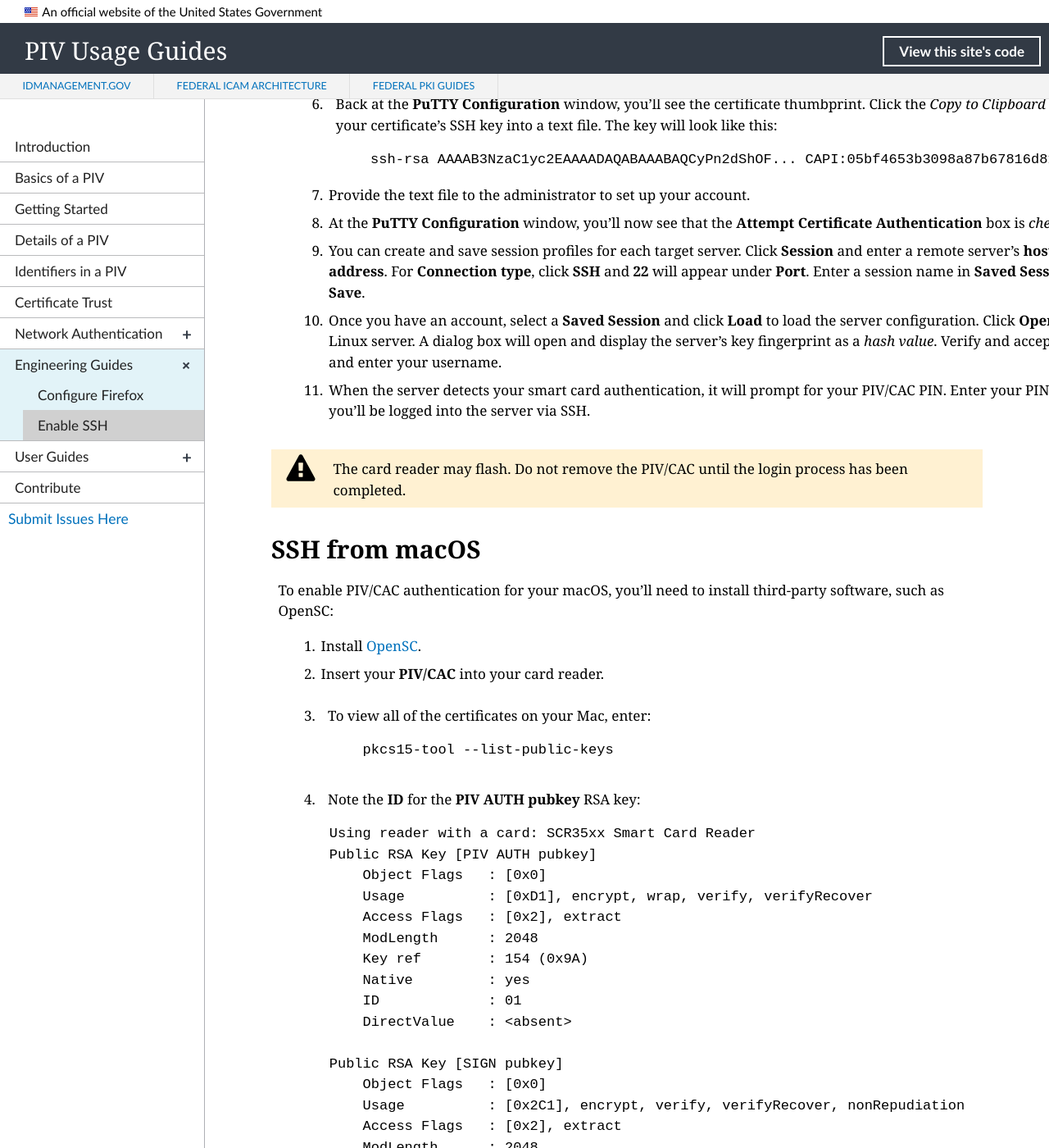
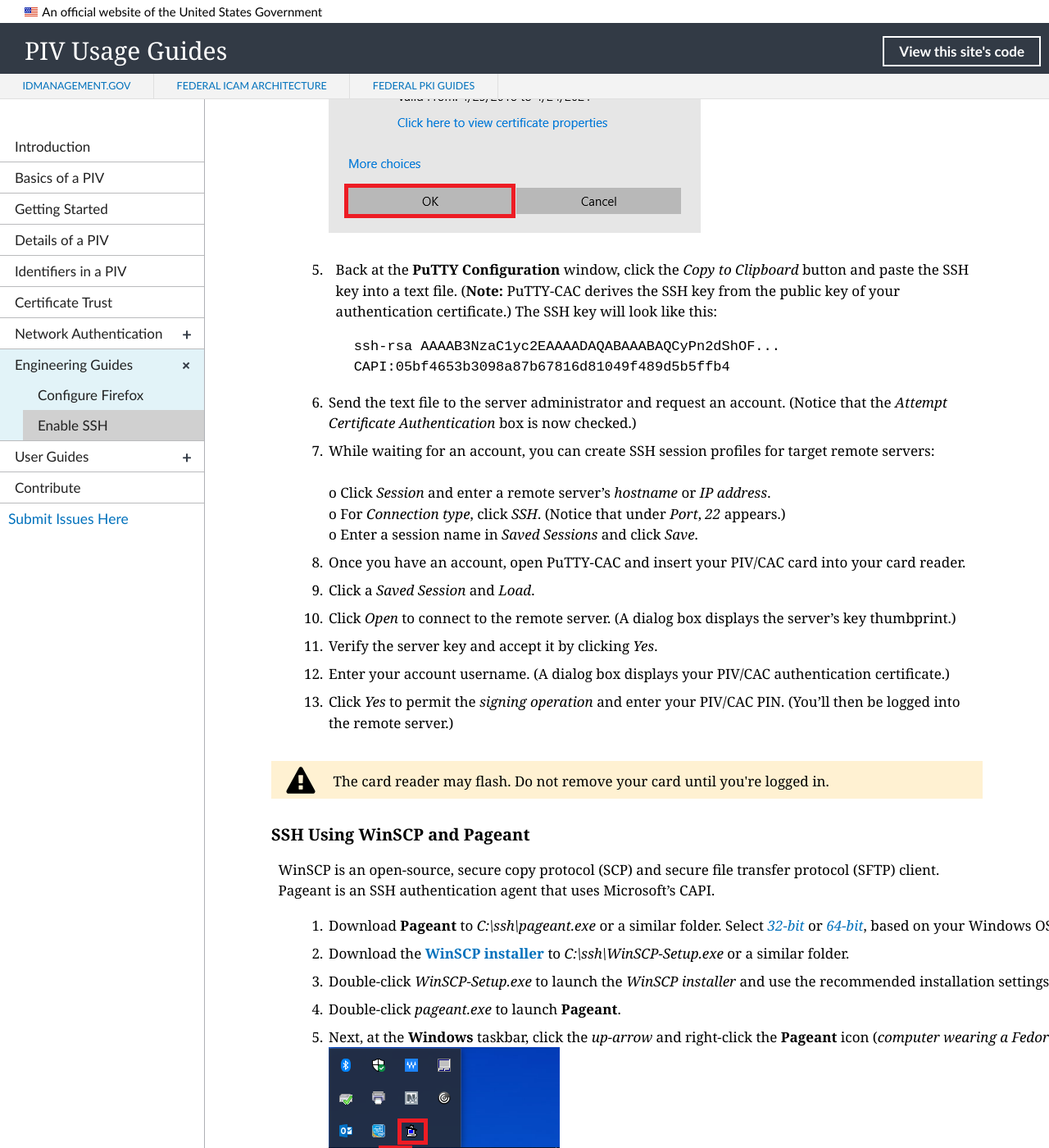
Before and after one commit to GSA/piv-guides, a Jekyll site: the page built from _engineering/02_ssh.md, in a window 1280 px wide and 1400 px high, scrolled down 2012 px. Shown: the whole window at 82% size. Built offline with Jekyll 4.4.1, drawn with Linux system fonts in a browser that asks for light colours; nearby versions of some CDN libraries; library files that are not in the unit come from our copies; some of the changed text lies outside the part shown.

Commit message:
Add files via upload

````diff
--- a/_engineering/02_ssh.md
+++ b/_engineering/02_ssh.md
@@ -5,56 +5,129 @@
 permalink: engineering/ssh/
 ---
 
-For network engineers, this guide will help you to authenticate with your PIV/CAC and SSH to a Linux server from your Windows or macOS computer.&nbsp;&nbsp;For server administrators, this guide will help you to configure a Linux server for remote access.
+For network engineers, this guide will help you authenticate with your PIV/CAC credential and use SSH to access a remote Linux server from a Windows or macOS computer. For server administrators, this guide will help you configure a Linux server for remote access.
 
-This guide uses open-source, smart-card software for Windows (PuTTY-CAC) and macOS (OpenSC). Commercial solutions are also available.
+This guide uses open-source options:
+* **Windows:** PuTTY-CAC (without Pageant) and WinSCP with Pageant
+* **macOS:**  OpenSC
 
-{% include alert-info.html content = "Your PIV/CAC contains an authentication certificate key pair (public and private) for smart card logon. Using a PIV/CAC key pair is very similar to using a self-signed key pair for SSH. The setup below is meant for PIV/CAC based authentication." %}
+Commercial solutions are also available.
+
+{% include alert-info.html content = "Your PIV/CAC credential contains an authentication certificate key pair (public and private) for smart-card logon. Using a PIV/CAC key pair is very similar to using a self-signed key pair for SSH. " %}
 
 {% include alert-info.html content = "Your Chief Information Security Officer must determine that security controls are in place and approve SSH scenarios. You should also review your agency's policies and use your physical or virtual jump servers to restrict users from using SSH directly from workstations." %}
 
-- [Windows](#ssh-from-windows)
-- [MacOS](#ssh-from-macos)
+- [SSH from Windows - Using PuTTY-CAC](#ssh-using-putty-cac)
+- [SSH from Windows - Using WinSCP and Pageant](#ssh-using-winscp-and-pageant)
+- [SSH from macOS](#ssh-from-macos)
 - [Configure a Linux Server](#configure-a-linux-server)
 
 ## SSH from Windows
 
-These steps use PuTTY-CAC v0.70u2, which supports Cryptographic API (CAPI) integration. Pageant software is not required.
+{% include alert-warning.html content = "Network administrator privileges are needed to use SSH for remote access." %}
 
-1. You'll need to download [**PuTTY-CAC**](https://www.github.com/NoMoreFood/putty-cac/releases){:target="_blank"} to **C:\ssh\putty.exe**, or a similar folder. Select the 32-bit or 64-bit executable, based on your Windows OS. You don't need the MSI Installers.
-1. Double-click on **putty.exe** to launch **PuTTY-CAC** and insert your **PIV/CAC** into your smart card reader.
-1. At the **PuTTY Configuration** window side-bar, go to **Connection &gt; SSH &gt; Certificate**. Click **Set CAPI Cert...**.
+### SSH Using PuTTY-CAC
+
+PuTTY-CAC is an open-source SSH client that uses Microsoft's CryptoAPI (CAPI). (Pageant isn't needed with PuTTY-CAC for this solution.)
+1. You'll need to download [**PuTTY-CAC v0.70u5**](https://www.github.com/NoMoreFood/putty-cac/releases){:target="_blank"} to _C:\ssh\putty.exe_ or a similar folder. Select either _32-bit_ or _64-bit_, based on your Windows OS. (Pageant and MSI Installers aren't needed.)
+2. Double-click on _putty.exe_ and insert your PIV/CAC card into your card reader.
+3. At the **PuTTY Configuration** window, go to _Category:_ &gt; _Connection_ &gt; _SSH_ &gt; _Certificate_. Click the _Set CAPI Cert..._ button and _OK_.
+<br><br>
 ![PuTTY Configuration Window]({{site.baseurl}}/img/ssh-putty-cac-1.png){:style="float:left"}
-1. At the **Windows Security** window, select your certificate.
-1. If you don't know which certificate to choose, view its properties. At the **Certificate Details** tab, click **Enhanced Key Usage**. Select the one whose _value_ is _Client Authentication_ or _Smart Card Logon_ and click **OK**.
-![PuTTY Certificate Display Details]({{site.baseurl}}/img/ssh-putty-cac-2.png){:style="float:left"}
-1. Back at the **PuTTY Configuration** window, you'll see the certificate thumbprint. Click the _Copy to Clipboard_ button and paste your certificate's SSH key into a text file. The key will look like this:
+<br><br>
+4. From the **Windows Security** list, select your PIV/CAC authentication certificate by clicking _OK_. If you don't see your certificate, click _More choices_. (For help with certificates, see [Understanding PIV Certificates](https://piv.idmanagement.gov/details/#understanding-piv-certificates){:target="_blank"}.)
+<br><br>
+![Add CAPI Cert - #2]({{site.baseurl}}/img/winSCP-5.PNG)
+<br>
+5. Back at the **PuTTY Configuration** window, click the _Copy to Clipboard_ button and paste the SSH key into a text file. (**Note:** PuTTY-CAC derives the SSH key from the public key of your authentication certificate.) The SSH key will look like this:
 
-    ```
-        ssh-rsa AAAAB3NzaC1yc2EAAAADAQABAAABAQCyPn2dShOF... CAPI:05bf4653b3098a87b67816d81049f489d5b5ffb4
-    ```
-1. Provide the text file to the administrator to set up your account.
-1. At the **PuTTY Configuration** window, you'll now see that the **Attempt Certificate Authentication** box is _checked_.
-1. You can create and save session profiles for each target server. Click **Session** and enter a remote server's **hostname** or **IP address**. For **Connection type**, click **SSH** and **22** will appear under **Port**. Enter a session name in **Saved Sessions** and click **Save**.
-1. Once you have an account, select a **Saved Session** and click **Load** to load the server configuration. Click **Open** to connect to the Linux server. A dialog box will open and display the server's key fingerprint as a _hash value_. Verify and accept the server key and enter your username.
-1. When the server detects your smart card authentication, it will prompt for your PIV/CAC PIN. Enter your PIN. Once it's validated, you'll be logged into the server via SSH.
+   ```
+      ssh-rsa AAAAB3NzaC1yc2EAAAADAQABAAABAQCyPn2dShOF...
+      CAPI:05bf4653b3098a87b67816d81049f489d5b5ffb4
+   ```
+6. Send the text file to the server administrator and request an account. (Notice that the _Attempt Certificate Authentication_ box is now checked.)<br>
+7. While waiting for an account, you can create SSH session profiles for target remote servers:<br><br>
+     o Click _Session_ and enter a remote server's _hostname_ or _IP address_.<br>
+     o For _Connection type_, click _SSH_. (Notice that under _Port_, _22_ appears.)<br>
+     o Enter a session name in _Saved Sessions_ and click _Save_.<br>
+8. Once you have an account, open PuTTY-CAC and insert your PIV/CAC card into your card reader.
+9. Click a _Saved Session_ and _Load_.
+10. Click _Open_ to connect to the remote server. (A dialog box displays the server's key thumbprint.)
+11. Verify the server key and accept it by clicking _Yes_.
+12. Enter your account username. (A dialog box displays your PIV/CAC authentication certificate.)
+13. Click _Yes_ to permit the _signing operation_ and enter your PIV/CAC PIN. (You'll then be logged into the remote server.)
 
-{% include alert-warning.html content = "The card reader may flash. Do not remove the PIV/CAC until the login process has been completed." %}
+{% include alert-warning.html content = "The card reader may flash. Do not remove your card until you're logged in." %}
+
+### SSH Using WinSCP and Pageant
+
+WinSCP is an open-source, secure copy protocol (SCP) and secure file transfer protocol (SFTP) client. Pageant is an SSH authentication agent that uses Microsoft's CAPI.
+
+1. Download **Pageant** to _C:\ssh\pageant.exe_ or a similar folder. Select [_32-bit_](https://github.com/NoMoreFood/putty-cac/blob/master/binaries/x86/pageant.exe){:target="_blank"} or [_64-bit_](https://github.com/NoMoreFood/putty-cac/blob/master/binaries/x64/pageant.exe){:target="_blank"}, based on your Windows OS.
+2. Download the [**WinSCP installer**](https://winscp.net/eng/download.php){:target="_blank"} to _C:\ssh\WinSCP-Setup.exe_ or a similar folder.
+3. Double-click _WinSCP-Setup.exe_ to launch the _WinSCP installer_ and use the recommended installation settings.
+4. Double-click _pageant.exe_ to launch **Pageant**.
+5. Next, at the **Windows** taskbar, click the _up-arrow_ and right-click the **Pageant** icon (_computer wearing a Fedora_).
+<br>
+![Accessing Pageant - #2]({{site.baseurl}}/img/winSCP-2.PNG)
+<br>
+6. A **Pageant** dialog box appears. Click _Cert Auth Prompting_.
+<br>
+![Enable Cert Auth Prompting]({{site.baseurl}}/img/winSCP-3.PNG)
+<br>
+7. Click _Add CAPI Cert_ to view eligible authentication certificates.
+<br>
+![Add CAPI Cert - #1]({{site.baseurl}}/img/winSCP-4.PNG)
+<br>
+8. From the **Windows Security** screen, select your PIV/CAC authentication certificate, and click _OK_. If you don't see your certificate, click _More choices_. (For help with certificates, see [Understanding PIV Certificates](https://piv.idmanagement.gov/details/#understanding-piv-certificates){:target="_blank"}.)
+<br>
+![Add CAPI Cert - #2]({{site.baseurl}}/img/winSCP-5.PNG){:style="width:48%;"}
+<br>
+9. Double-click the **Pageant** icon to confirm that your certificate appears on the _Pageant Key List_.
+10. The _Pageant Key List_ shows the certificate's SSH key attributes, such as type, size, thumbprint, etc. Click your certificate and the _Copy to Clipboard_ button. (**Note:** Pageant derives the SSH key from the public key of your authentication certificate.) Close the _Pageant Key List_.
+<br>
+![Add CAPI Cert - #3]({{site.baseurl}}/img/winSCP-6.PNG){:style="width:48%;"}
+<br>
+11. Paste the SSH key into a text file. It will look like this:
+     ```
+       ssh-rsa AAAAB3NzaC1yc2EAAAADAQABAAABAQCOpGPxNh... CAPI:268f09f34ca7544bd44e1e310d2144...
+       OID.0.9.2342.19200300.100.1.1=47999999999999 + CN=SAM JACKSON, OU=General Services Administration,
+       O=U.S. Government, C=US
+     ```
+12. Send the text file to the server administrator and request a new account.
+13. Once you have an account, go to the **WinSCP Login** window. Click _New Site_ and then the _Advanced_ button.
+<br><br>
+![WinSCP Configuration - #2]({{site.baseurl}}/img/winSCP-7.PNG){:style="width:63%;"}
+<br><br>
+15. At the **Advanced Site Settings** window, select _SSH_ &gt; _Authentication_. Click the checkbox for _Attempt Authentication using Pageant_ and then click _OK_. (WinSCP selects additional checkboxes by default.)
+<br><br>
+![WinSCP Configuration - #2]({{site.baseurl}}/img/winSCP-8.PNG){:style="width:63%;"}
+<br><br>
+16. Insert your PIV/CAC card into your card reader.
+17. Enter the remote server's host name and your username. Click _Login_.
+18. The **Warning** dialog box displays the server’s key thumbprint. Verify it and click _Yes_ to accept.
+19. At the **Certificate Usage Confirmation - Pageant** dialog box, click _Yes_ to confirm your authentication certificate.
+<br><br>
+![WinSCP Configuration - #2]({{site.baseurl}}/img/winSCP-10.PNG){:style="width:63%;"}
+<br><br>
+20. When prompted, enter your PIV/CAC PIN. You'll then be logged into the server.
+
+{% include alert-warning.html content = "The card reader may flash. Do not remove your card until you're logged in." %}
 
 ## SSH from macOS
 
-To enable PIV/CAC authentication for your macOS, you'll need to install third-party software, such as OpenSC:
+{% include alert-warning.html content = "Network administrator privileges are needed to use SSH for remote access." %}
+
+You can use OpenSC on your macOS computer to authenticate to a remote server with your PIV/CAC card.
 
 1. Install [OpenSC](https://www.github.com/OpenSC/OpenSC/wiki/Download-latest-OpenSC-stable-release){:target="_blank"}.
-1. Insert your **PIV/CAC** into your card reader.
-1. To view all of the certificates on your Mac, enter:
-
-   ```
-	    pkcs15-tool --list-public-keys
-   ```
-1. Note the **ID** for the **PIV AUTH pubkey** RSA key:
-
-   ```
+2. Insert your PIV/CAC into your card reader.
+3. To view the certificates on your Mac, enter:
+     ```
+	pkcs15-tool --list-public-keys
+     ```
+4. Make note of the _PIV AUTH pubkey_&nbsp;&nbsp;**ID** number.
+     ```
 	Using reader with a card: SCR35xx Smart Card Reader
 	Public RSA Key [PIV AUTH pubkey]
 		Object Flags   : [0x0]
@@ -63,54 +136,40 @@
 		ModLength      : 2048
 		Key ref        : 154 (0x9A)
 		Native         : yes
-		ID             : 01
+		ID             : 01 (EXAMPLE ONLY)
 		DirectValue    : <absent>
+     ```
+5. Use your _PIV AUTH pubkey_&nbsp;&nbsp;**ID** number to view your SSH key. Enter:
+     ```
+    pkcs15-tool --read-ssh-key 01
+     ```
+6. When prompted, enter your PIV/CAC PIN. The SSH key will look like this:
+     ```
+    ssh-rsa AAAAB3NzaC1yc2EAAAADAQABAAABAQCyPn2dShOFLBnMraiP2MnLU ....
+     ```
+7. Copy the SSH key and paste it into a text file.
+8. Send the text file to the server administrator and request a new account.
+9. Once you have an account, you can log into the remote server. Enter:
+     ```
+	ssh -I /usr/lib64/opensc-pkcs11.so <username>@<remote-host>
+     ```
+10. Optionally, you can update the setting in the _/etc/ssh_config_ file to:
+     ```
+	PKCS11Provider /usr/lib64/opensc-pkcs11.so
+     ```
+11. Enter your PIV/CAC PIN when prompted. Once it's validated, you'll be logged into the remote server.
 
-	Public RSA Key [SIGN pubkey]
-		Object Flags   : [0x0]
-		Usage          : [0x2C1], encrypt, verify, verifyRecover, nonRepudiation
-		Access Flags   : [0x2], extract
-		ModLength      : 2048
-		Key ref        : 156 (0x9C)
-		Native         : yes
-		ID             : 02
-		DirectValue    : <absent>
-   ```
-1. To view your **public SSH key**, enter:
-
-   ```
-	pkcs15-tool --read-ssh-key 01
-   ```
-**Note:**&nbsp;&nbsp;The _01_ value is the ID from above. When prompted, enter your PIV/CAC PIN. The SSH key will look like this:
-
-   ```
-   ssh-rsa AAAAB3NzaC1yc2EAAAADAQABAAABAQCyPn2dShOFLBnMraiP2MnLU .... PIV AUTH pubkey
-   ```
-
-1. Send the SSH key to the server administrator to set up your account.
-1. Once you have your account, you can log into the Linux server. Enter:
-
-    ```
-	ssh -I /usr/lib64/opensc-pkcs11.so <username>@<remote-host>
-    ```
-**Note:**&nbsp;&nbsp;If you don't want to specify the _opensc-pkcs11.so_ using **-I**, you can update the setting in the **/etc/ssh_config** file to:
-
-   ```
-	    PKCS11Provider /usr/lib64/opensc-pkcs11.so&nbsp;
-   ```
-
-1. The server will prompt for your PIV/CAC PIN. Enter your PIN. Once it's validated, you'll be logged into the server via SSH.
-
-{% include alert-warning.html content = "The card reader may flash. Do not remove the PIV until the login process has been completed." %}
+{% include alert-warning.html content = "The card reader may flash. Do not remove your card until you're logged in." %}
 
 ## Configure a Linux Server
 
-Server administrators need to have root privileges for these steps.
+{% include alert-warning.html content = "Server administrators must have root privileges for these steps." %}
 
-{% include alert-info.html content = "These SSH configurations are examples only. Other configuration options are available, including Pluggable Authentication Modules (PAM) that look up user accounts and authorizations through directories. You can automate account set-ups by using centralized configuration management tools that can push or remove authorized_keys." %}
+{% include alert-info.html content = "The following SSH configurations are examples only. Other options are available, including Pluggable Authentication Modules (PAM) that look up user accounts and authorizations through directories. You can automate account set-ups by using centralized configuration management tools that can push or remove authorized_keys." %}
 
-1. By default, SSH keys are read from the **.ssh/authorized_keys** file in your home directory. You'll need to create a **/home/&lt;username&gt;/.ssh** directory and change it to the requestor's ownership. Then, create an **authorized_keys** file in the **.ssh** directory and copy the requestor's SSH key to the **/home/&gt;user&gt;/.ssh/authorized_keys** file starting with **_ssh-rsa &lt;public key&gt; &lt;key_name&gt;_**:
+By default, SSH keys are read from the _.ssh/authorized_keys_ file in your home directory.
 
+1. You'll need to create a _/home/&lt;username&gt;/.ssh_ directory and change it to the requester's ownership. Then, create an _authorized_keys_ file in the _.ssh_ directory and copy the requester's SSH key to the _/home/&lt;user&gt;/.ssh/authorized_keys_ file starting with _ssh-rsa&lt;public key&gt;&lt;key_name&gt;_:
    ```
 	    mkdir /home/<user>/.ssh
 	    chown <user> .ssh
@@ -119,17 +178,19 @@
 	    cat > authorized_keys
 	    ssh-rsa AAAAB3NzaC1yc2EAAAADAQA... CAPI:05bf4653b3098a87b67816d81049f489d5b5ffb4
    ```
-1. Set the permissions for **authorized_keys** to _600_ and change the **authorized_keys** ownership to the user:
-
+2. Set the permissions for ..._authorized_keys_ to _600_ and change the _authorized_keys_ ownership to the user:
    ```
 	     chmod 600 authorized_keys
 	     chown <user> authorized_keys
 	     chgrp <user> authorized_keys
    ```
-1. This step is only needed if you want to change the default SSH settings. You can change the location for the **authorized_keys** file in the **/etc/ssh/sshd_config** file and restart the **sshd**. You can also disable any alternative means of access (i.e., passwords), as needed:
+3. You can change the location for the _authorized_keys_ file in the _/etc/ssh/sshd_config_ file and restart the _sshd_ service. You can also enforce authentication with a PIV/CAC card by disabling password use:
+   ```
+	     AuthorizedKeysFile /etc/ssh/authorized_keys/%u
+	     PasswordAuthentication no
+   ```
+**Note:**&nbsp;&nbsp;If you change the default settings, you'll need to create a corresponding directory for _authorized_keys_ under _/etc/ssh_ and place the _authorized_keys_ there vs. in the user's home folder.
 
-   ```
-	   AuthorizedKeysFile /etc/ssh/authorized_keys/%u
-	   PasswordAuthentication no
-   ```
-**Note:**&nbsp;&nbsp;If you change the default settings, you'll need to create a corresponding directory for **authorized_keys** under **/etc/ssh** and place the **authorized_keys** there instead of in the user's home folder.
+## Special Thanks
+
+Special thanks to the Department of Homeland Security, Office of the Chief Information Officer, Identity Services Branch, Information Sharing and Services Office (IS2O), for sharing its WinSCP and Pageant procedures.
````
